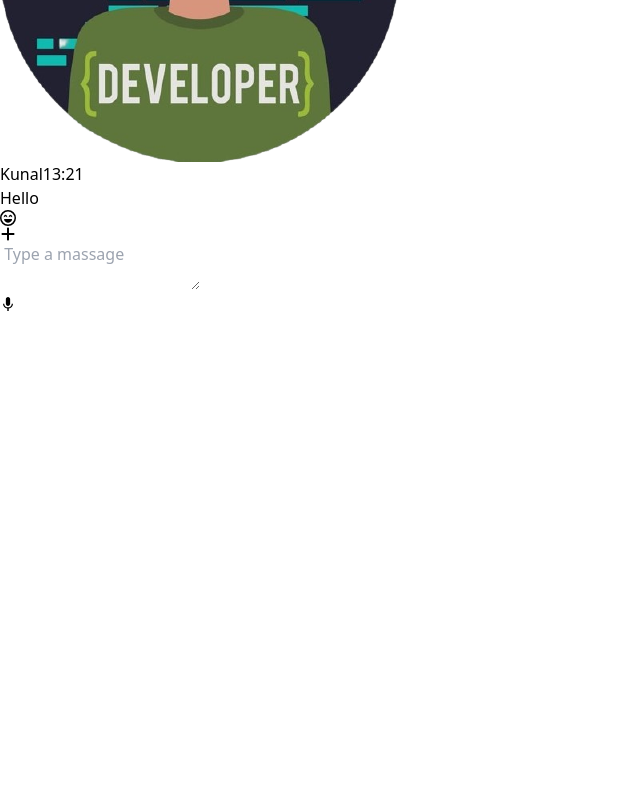
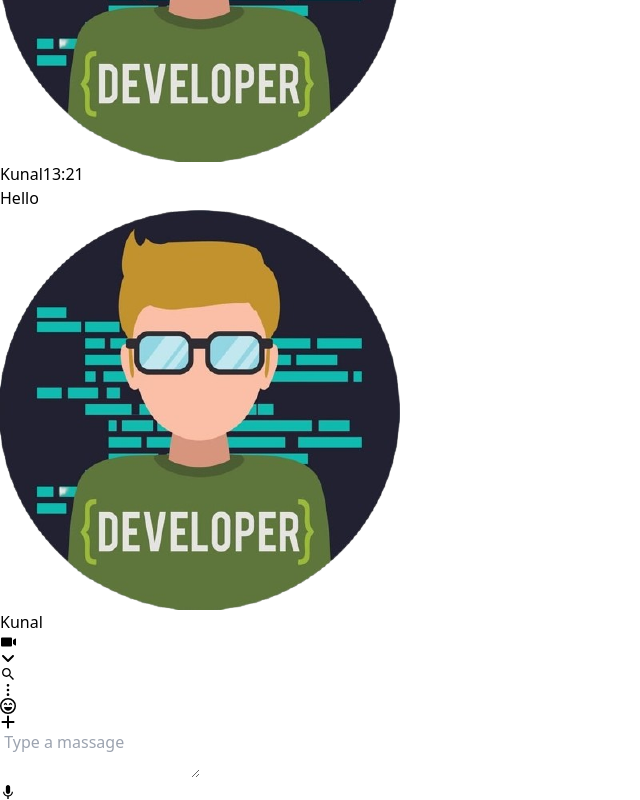
Before and after one commit to Tilak-dev/WhatsApp-clone, a React (Vite) app: page / in a window 1280 px wide. Shown: the part 5814-6614 px from the top of the page, without its empty margins (0-640 px from the left). Before the commit the page ends 6126 px from the top, so only its background shows below. Built offline with nearby package versions, Linux system fonts and the light colour scheme.

Commit message:
works almost done in top chat bar info

```diff
--- a/src/components/right-body/RightBodyContainer.jsx
+++ b/src/components/right-body/RightBodyContainer.jsx
@@ -1,5 +1,6 @@
 import React from "react";
 import TypeMsg from "./TypeMsg";
+import TopChatInfo from "./TopChatInfo";
 
 function RightBodyContainer() {
   return (
@@ -7,6 +8,7 @@ function RightBodyContainer() {
       className="w-[708px] h-[585.33px] bg-[#111b21]
     border-l-[0.6px] border-[#282d30] relative"
     >
+      <TopChatInfo />
       <TypeMsg />
     </div>
   );
--- /dev/null
+++ b/src/components/right-body/TopChatInfo.jsx
@@ -0,0 +1,40 @@
+import React from "react";
+import { PiVideoCameraFill } from "react-icons/pi";
+import { FaAngleDown } from "react-icons/fa6";
+import { IoMdSearch } from "react-icons/io";
+import { LuMoreVertical } from "react-icons/lu";
+
+
+function TopChatInfo() {
+  return (
+    <>
+      <header
+        className=" w-[708px] h-[59px] bg-[#202c33] pt-2.5 pb-2.5 pl-4 pr-4 flex flex-row items-center
+    "
+      >
+        <div className="pr-[15px] mt-[-1px]">
+          <img src="./dp-img.png" alt="dp_amg" className=" w-10 h-10" />
+        </div>
+        <div className="w-[434px] h-[21px] text-[#e9edef]">
+          <span className=" text-base">Kunal</span>
+        </div>
+        <div className="w-[167px] h-[42px] text-[#8696a0] justify-end text-2xl flex flex-row items-center gap-2">
+          <div className="flex flex-row">
+            <div className="flex flex-row text-[#4f6979] items-center ml-2.5 pt-[5px] pr-2.5 pl-2.5 pb-[3px]">
+              <PiVideoCameraFill className=" pr-1.5" />
+              <FaAngleDown className=" text-[13px]" />
+            </div>
+          </div>
+          <div className=" p-2">
+            <IoMdSearch />
+          </div>
+          <div className=" p-2">
+            <LuMoreVertical />
+          </div>
+        </div>
+      </header>
+    </>
+  );
+}
+
+export default TopChatInfo;
```
